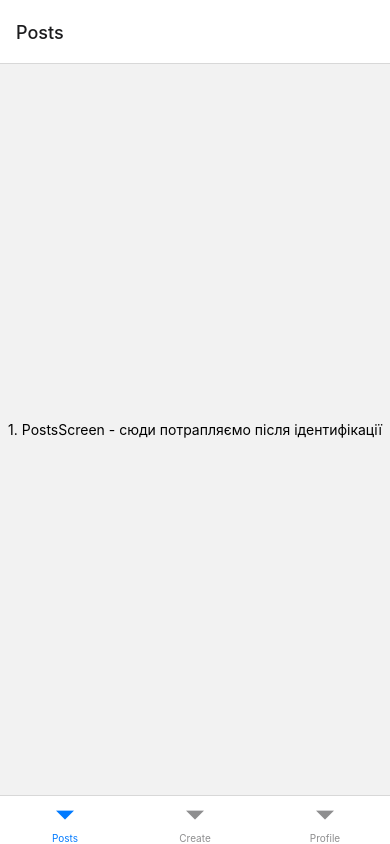
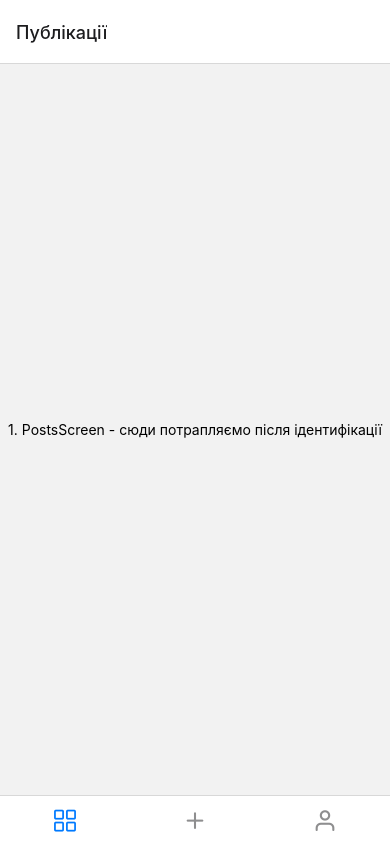
Before and after one commit to yuriy-o/Mobile-PicShare-App, a React Native app: screen / in a window 390 px wide. Built offline with nearby package versions, Linux system fonts and the light colour scheme.

Commit message:
add icons

```diff
--- a/App.js
+++ b/App.js
@@ -1,48 +1,6 @@
 import React from "react";
 import { NavigationContainer } from "@react-navigation/native";
-import { createStackNavigator } from "@react-navigation/stack";
-import { createBottomTabNavigator } from "@react-navigation/bottom-tabs";
-
-import { LoginScreen } from "./screens/auth/LoginScreen";
-import { RegisterScreen } from "./screens/auth/RegisterScreen";
-import { Home } from "./screens/mainScreen/Home";
-import { PostsScreen } from "./screens/mainScreen/PostsScreen";
-import { CreatePostsScreen } from "./screens/mainScreen/CreatePostsScreen";
-import { ProfileScreen } from "./screens/mainScreen/ProfileScreen";
-
-const Stack = createStackNavigator();
-const MainTab = createBottomTabNavigator();
-
-const useRoute = (isAuth) => {
-  if (!isAuth) {
-    return (
-      <Stack.Navigator initialRouteName="LoginScreen">
-        <Stack.Screen
-          name="Login"
-          component={LoginScreen}
-          options={{ headerShown: false }}
-        />
-        <Stack.Screen
-          name="Register"
-          component={RegisterScreen}
-          options={{ headerShown: false }}
-        />
-        <Stack.Screen
-          name="Home"
-          component={Home}
-          options={{ headerShown: false }}
-        />
-      </Stack.Navigator>
-    );
-  }
-  return (
-    <MainTab.Navigator>
-      <MainTab.Screen name="Posts" component={PostsScreen} />
-      <MainTab.Screen name="Create" component={CreatePostsScreen} />
-      <MainTab.Screen name="Profile" component={ProfileScreen} />
-    </MainTab.Navigator>
-  );
-};
+import { useRoute } from "./component/routers";
 
 export default function App() {
   const routing = useRoute(1);
--- /dev/null
+++ b/component/routers.js
@@ -0,0 +1,107 @@
+import React from "react";
+import { createStackNavigator } from "@react-navigation/stack";
+import { createBottomTabNavigator } from "@react-navigation/bottom-tabs";
+
+const Stack = createStackNavigator();
+const MainTab = createBottomTabNavigator();
+
+//icons import
+import { AntDesign } from "@expo/vector-icons";
+import { Feather } from "@expo/vector-icons";
+
+import { LoginScreen } from "../screens/auth/LoginScreen";
+import { RegisterScreen } from "../screens/auth/RegisterScreen";
+import { Home } from "../screens/mainScreen/Home";
+import { PostsScreen } from "../screens/mainScreen/PostsScreen";
+import { CreatePostsScreen } from "../screens/mainScreen/CreatePostsScreen";
+import { ProfileScreen } from "../screens/mainScreen/ProfileScreen";
+import { StyleSheet, TouchableOpacity } from "react-native";
+
+export const useRoute = (isAuth) => {
+  const { size } = 35;
+  const { color } = "red";
+
+  if (!isAuth) {
+    return (
+      <Stack.Navigator initialRouteName="LoginScreen">
+        <Stack.Screen
+          name="Login"
+          component={LoginScreen}
+          options={{ headerShown: false }}
+        />
+        <Stack.Screen
+          name="Register"
+          component={RegisterScreen}
+          options={{ headerShown: false }}
+        />
+        <Stack.Screen
+          name="Home"
+          component={Home}
+          options={{ headerShown: false }}
+        />
+      </Stack.Navigator>
+    );
+  }
+  return (
+    <MainTab.Navigator tabBarOptions={{ showLabel: false }}>
+      <MainTab.Screen
+        name="Публікації"
+        component={PostsScreen}
+        options={{
+          tabBarIcon: ({ focused, size, color }) => (
+            <AntDesign name="appstore-o" size={size} color={color} />
+            // <AntDesign name="appstore-o" size={24} color={"#212121"} />
+          ),
+        }}
+      />
+      <MainTab.Screen
+        name="Створити публікацію"
+        component={CreatePostsScreen}
+        options={{
+          tabBarIcon: ({ focused, size, color }) => (
+            <Feather name="plus" size={size} color={color} />
+          ),
+        }}
+      />
+
+      <MainTab.Screen
+        name="Profile"
+        component={ProfileScreen}
+        options={{
+          tabBarIcon: ({ focused, size, color }) => (
+            <Feather name="user" size={size} color={color} />
+          ),
+        }}
+      />
+    </MainTab.Navigator>
+  );
+};
+
+{
+  /* <TouchableOpacity style={styles.btn} activeOpacity={0.8}></TouchableOpacity>;
+
+const styles = StyleSheet.create({
+  btn: {
+    width: 343,
+    height: 51,
+    alignItems: "center",
+    justifyContent: "center",
+    padding: 7,
+    marginHorizontal: 30,
+    borderRadius: 100,
+    marginTop: 27,
+    marginBottom: 16,
+
+    ...Platform.select({
+      ios: {
+        backgroundColor: "transparent",
+        borderColor: "#f0f8ff",
+      },
+      android: {
+        backgroundColor: "#FF6C00",
+        borderColor: "transparent",
+      },
+    }),
+  },
+}); */
+}
--- a/package.json
+++ b/package.json
@@ -9,6 +9,7 @@
     "web": "expo start --web"
   },
   "dependencies": {
+    "@expo/vector-icons": "^13.0.0",
     "@react-native-community/toolbar-android": "github:react-native-community/toolbar-android",
     "@react-navigation/bottom-tabs": "^6.5.5",
     "@react-navigation/native": "^6.1.4",
```
Also changed, not shown: 1 other file (tests, documents, lock files or other folders).
